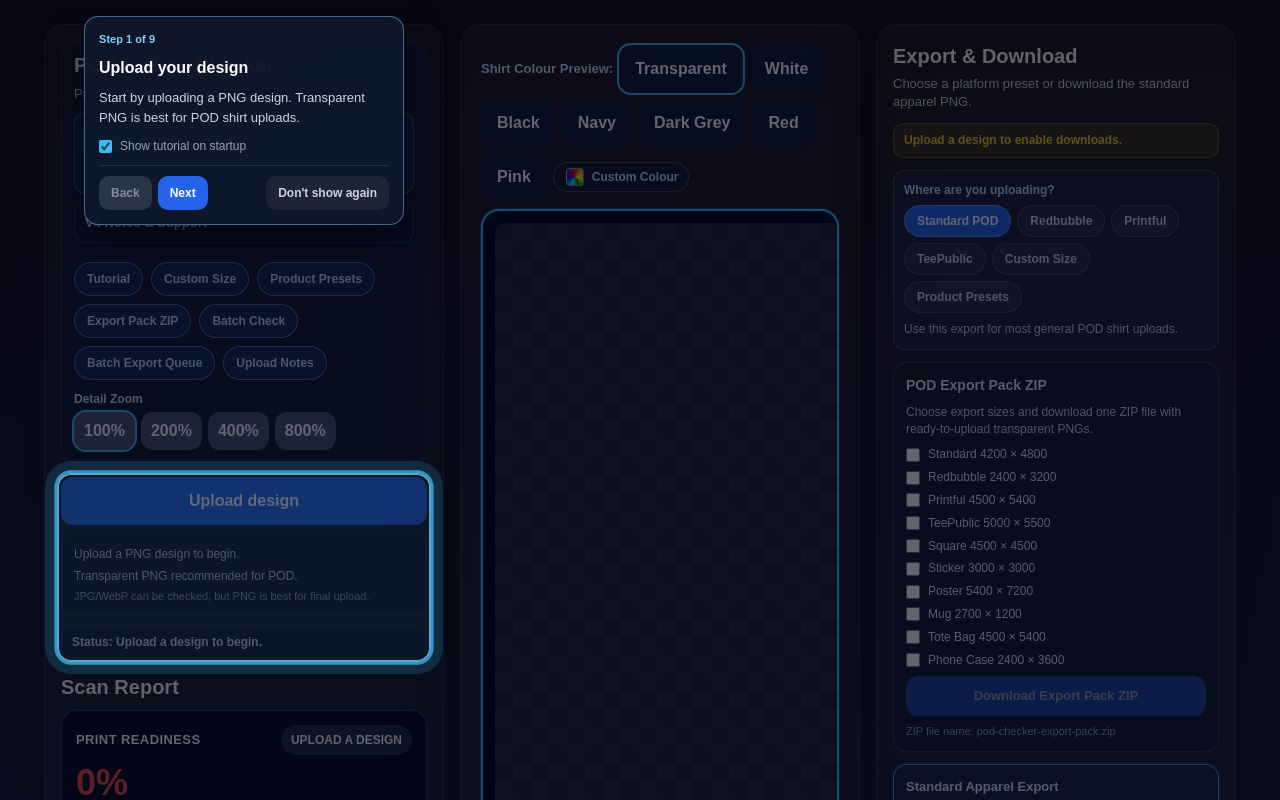
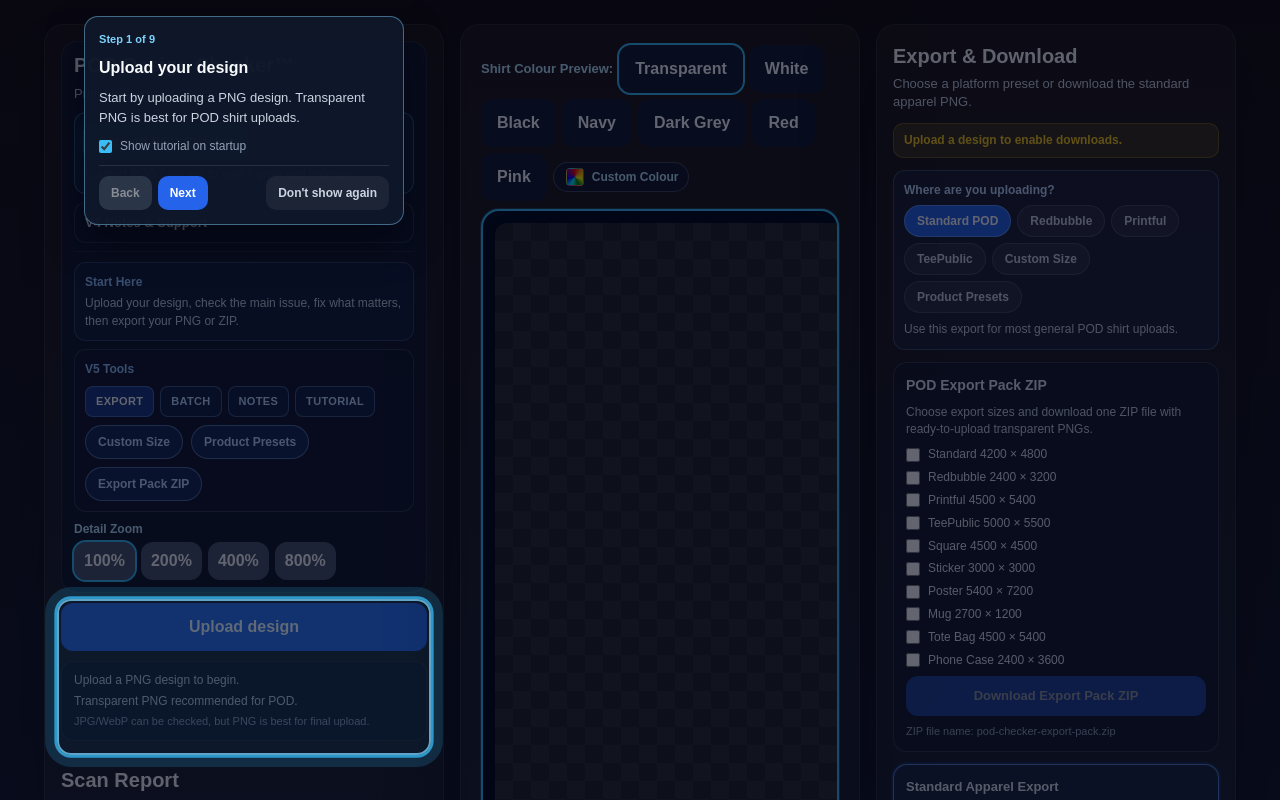
Before and after one commit to noobmacker-creator/pod-design-checker, a Next.js app: page / in a window 1280 px wide. Shown: the top 800 px of the page. Built offline with nearby package versions, Linux system fonts and the light colour scheme.

Commit message:
professional ui polish pass

```diff
--- a/app/components/ScanResultsPanel.tsx
+++ b/app/components/ScanResultsPanel.tsx
@@ -74,12 +74,7 @@ function getAutoFixHelperText(): string {
   return 'Review the preview first.';
 }
 
-function getFixedDownloadButtonText(
-  uploadTarget: 'standard' | 'redbubble' | 'printful' | 'teepublic' | 'custom' | 'presets',
-): string {
-  if (uploadTarget === 'standard') {
-    return 'Download Standard 4200 × 4800 PNG';
-  }
+function getFixedDownloadButtonText(): string {
   return 'Download Fixed PNG';
 }
 
@@ -217,7 +212,31 @@ export default function ScanResultsPanel({
   onDownloadBatchExportZip,
   uploadTarget = 'standard',
 }: ScanResultsPanelProps) {
-  const [uploadNotesOpen, setUploadNotesOpen] = useState(false);
+  const [v5ToolsTab, setV5ToolsTab] = useState<'export' | 'batch' | 'notes' | 'tutorial'>('export');
+
+  const v5TabButtonStyle = (active: boolean): React.CSSProperties => ({
+    padding: '6px 10px',
+    borderRadius: 8,
+    fontSize: 11,
+    fontWeight: 800,
+    textTransform: 'uppercase',
+    letterSpacing: '0.03em',
+    background: active ? 'rgba(37, 99, 235, 0.45)' : 'rgba(37, 99, 235, 0.14)',
+    color: active ? '#ffffff' : '#bfdbfe',
+    border: '1px solid rgba(147, 197, 253, 0.35)',
+    cursor: 'pointer',
+  });
+
+  const v5ToolButtonStyle: React.CSSProperties = {
+    padding: '7px 12px',
+    borderRadius: 999,
+    fontSize: 12,
+    fontWeight: 800,
+    background: 'rgba(37, 99, 235, 0.22)',
+    color: '#bfdbfe',
+    border: '1px solid rgba(147, 197, 253, 0.45)',
+    cursor: 'pointer',
+  };
   // Auto Fix detection: once Auto Fix has run, the placement/size issues it resolves
   // should disappear from the active scan report AND from the Result Summary, instead
   // of being listed in a separate "Handled by Auto Fix" section.
@@ -432,7 +451,7 @@ export default function ScanResultsPanel({
   const displayScore =
     img && criticalActive.length === 0 && warningActive.length === 0 ? 100 : printScore;
 
-  const uploadNotesPanel = uploadNotesOpen ? (
+  const uploadNotesPanel = v5ToolsTab === 'notes' ? (
     <PODUploadNotes
       file={file}
       img={img}
@@ -589,90 +608,79 @@ export default function ScanResultsPanel({
                 </div>
               </details>
             </div>
-            <div style={{ display: 'flex', flexWrap: 'wrap', gap: 8 }}>
-              <button
-                type="button"
-                onClick={() => onOpenTutorial?.()}
+
+            <div
               style={{
-                  padding: '7px 12px',
-                  borderRadius: 999,
-                  fontSize: 12,
-                  fontWeight: 800,
-                  background: 'rgba(37, 99, 235, 0.22)',
-                  color: '#bfdbfe',
-                  border: '1px solid rgba(147, 197, 253, 0.45)',
-                  cursor: 'pointer',
-                  width: 'fit-content',
+                padding: 10,
+                borderRadius: 12,
+                background: 'rgba(37, 99, 235, 0.08)',
+                border: '1px solid rgba(147, 197, 253, 0.22)',
+                display: 'grid',
+                gap: 4,
               }}
             >
-                Tutorial
-              </button>
-              <button
-                type="button"
-                onClick={() => onOpenCustomSize?.()}
+              <div style={{ fontWeight: 800, fontSize: 12, color: '#93c5fd' }}>Start Here</div>
+              <div style={{ fontSize: 12, color: '#cbd5e1', lineHeight: 1.45 }}>
+                Upload your design, check the main issue, fix what matters, then export your PNG or ZIP.
+              </div>
+            </div>
+
+            <div
               style={{
-                  padding: '7px 12px',
-                  borderRadius: 999,
-                  fontSize: 12,
-                  fontWeight: 800,
-                  background: 'rgba(37, 99, 235, 0.22)',
-                  color: '#bfdbfe',
-                  border: '1px solid rgba(147, 197, 253, 0.45)',
-                  cursor: 'pointer',
-                  width: 'fit-content',
+                padding: 10,
+                borderRadius: 12,
+                background: 'rgba(15, 23, 42, 0.55)',
+                border: '1px solid rgba(148, 163, 184, 0.22)',
+                display: 'grid',
+                gap: 8,
               }}
             >
+              <div style={{ fontWeight: 800, fontSize: 12, color: '#93c5fd' }}>V5 Tools</div>
+              <div style={{ display: 'flex', flexWrap: 'wrap', gap: 6 }}>
+                {(
+                  [
+                    ['export', 'Export'],
+                    ['batch', 'Batch'],
+                    ['notes', 'Notes'],
+                    ['tutorial', 'Tutorial'],
+                  ] as const
+                ).map(([tab, label]) => (
+                  <button
+                    key={tab}
+                    type="button"
+                    onClick={() => setV5ToolsTab(tab)}
+                    style={v5TabButtonStyle(v5ToolsTab === tab)}
+                  >
+                    {label}
+                  </button>
+                ))}
+              </div>
+
+              {v5ToolsTab === 'export' ? (
+                <div style={{ display: 'flex', flexWrap: 'wrap', gap: 8 }}>
+                  <button type="button" onClick={() => onOpenCustomSize?.()} style={v5ToolButtonStyle}>
                     Custom Size
                   </button>
-              <button
-                type="button"
-                onClick={() => onOpenProductPresets?.()}
-                style={{
-                  padding: '7px 12px',
-                  borderRadius: 999,
-                  fontSize: 12,
-                  fontWeight: 800,
-                  background: 'rgba(37, 99, 235, 0.22)',
-                  color: '#bfdbfe',
-                  border: '1px solid rgba(147, 197, 253, 0.45)',
-                  cursor: 'pointer',
-                  width: 'fit-content',
-                }}
-              >
+                  <button type="button" onClick={() => onOpenProductPresets?.()} style={v5ToolButtonStyle}>
                     Product Presets
                   </button>
-              <button
-                type="button"
-                onClick={() => onOpenExportPackZip?.()}
-                style={{
-                  padding: '7px 12px',
-                  borderRadius: 999,
-                  fontSize: 12,
-                  fontWeight: 800,
-                  background: 'rgba(37, 99, 235, 0.22)',
-                  color: '#bfdbfe',
-                  border: '1px solid rgba(147, 197, 253, 0.45)',
-                  cursor: 'pointer',
-                  width: 'fit-content',
-                }}
-              >
+                  <button type="button" onClick={() => onOpenExportPackZip?.()} style={v5ToolButtonStyle}>
                     Export Pack ZIP
                   </button>
+                </div>
+              ) : null}
+
+              {v5ToolsTab === 'batch' ? (
+                <div style={{ display: 'grid', gap: 8 }}>
+                  <div style={{ display: 'flex', flexWrap: 'wrap', gap: 8 }}>
                     <button
                       type="button"
                       onClick={() => onOpenBatchCheck?.()}
                       style={{
-                  padding: '7px 12px',
-                  borderRadius: 999,
-                  fontSize: 12,
-                  fontWeight: 800,
+                        ...v5ToolButtonStyle,
                         background: batchCheckOpen
                           ? 'rgba(37, 99, 235, 0.45)'
                           : 'rgba(37, 99, 235, 0.22)',
-                  color: '#bfdbfe',
-                  border: '1px solid rgba(147, 197, 253, 0.45)',
-                  cursor: 'pointer',
-                  width: 'fit-content',
                       }}
                     >
                       Batch Check
@@ -681,56 +689,36 @@ export default function ScanResultsPanel({
                       type="button"
                       onClick={() => onOpenBatchExport?.()}
                       style={{
-                  padding: '7px 12px',
-                  borderRadius: 999,
-                  fontSize: 12,
-                  fontWeight: 800,
+                        ...v5ToolButtonStyle,
                         background: batchExportOpen
                           ? 'rgba(37, 99, 235, 0.45)'
                           : 'rgba(37, 99, 235, 0.22)',
-                  color: '#bfdbfe',
-                  border: '1px solid rgba(147, 197, 253, 0.45)',
-                  cursor: 'pointer',
-                  width: 'fit-content',
                       }}
                     >
                       Batch Export Queue
                     </button>
-              <button
-                type="button"
-                onClick={() => setUploadNotesOpen((open) => !open)}
-                style={{
-                  padding: '7px 12px',
-                  borderRadius: 999,
-                  fontSize: 12,
-                  fontWeight: 800,
-                  background: uploadNotesOpen
-                    ? 'rgba(37, 99, 235, 0.45)'
-                    : 'rgba(37, 99, 235, 0.22)',
-                  color: '#bfdbfe',
-                  border: '1px solid rgba(147, 197, 253, 0.45)',
-                  cursor: 'pointer',
-                  width: 'fit-content',
-                }}
-              >
-                Upload Notes
+                  </div>
+                  {batchCheckOpen && onLoadFileFromBatch ? (
+                    <BatchPODChecker onOpenInChecker={onLoadFileFromBatch} />
+                  ) : null}
+                  {batchExportOpen && onDownloadBatchExportZip ? (
+                    <BatchExportQueue onDownloadBatchZip={onDownloadBatchExportZip} />
+                  ) : null}
+                </div>
+              ) : null}
+
+              {v5ToolsTab === 'notes' ? uploadNotesPanel : null}
+
+              {v5ToolsTab === 'tutorial' ? (
+                <div style={{ display: 'grid', gap: 8 }}>
+                  <button type="button" onClick={() => onOpenTutorial?.()} style={v5ToolButtonStyle}>
+                    Open Tutorial
                   </button>
+                  <div style={{ fontSize: 12, color: '#94a3b8', lineHeight: 1.45 }}>
+                    Step-by-step guide for upload, scan, Auto Fix, export, and shirt colour preview.
                   </div>
-            {batchCheckOpen && onLoadFileFromBatch && (
-              <BatchPODChecker
-                onOpenInChecker={onLoadFileFromBatch}
-                aboveFileControls={uploadNotesOpen ? uploadNotesPanel : undefined}
-              />
-            )}
-            {batchExportOpen && onDownloadBatchExportZip && (
-              <BatchExportQueue
-                onDownloadBatchZip={onDownloadBatchExportZip}
-                aboveFileControls={
-                  uploadNotesOpen && !batchCheckOpen ? uploadNotesPanel : undefined
-                }
-              />
-            )}
-            {uploadNotesOpen && !batchCheckOpen && !batchExportOpen && uploadNotesPanel}
+                </div>
+              ) : null}
             </div>
 
             <div
@@ -850,22 +838,6 @@ export default function ScanResultsPanel({
             </div>
           ) : null}
 
-          <div
-            style={{
-              padding: '6px 10px',
-              borderRadius: 12,
-              background: 'rgba(15,23,42,0.82)',
-              border: '1px solid rgba(255,255,255,0.08)',
-              color: '#cbd5e1',
-              fontSize: 12,
-              fontWeight: 700,
-              width: '100%',
-              boxSizing: 'border-box',
-            }}
-          >
-            Status: {actionMessage}
-          </div>
-
           {downloadMessage ? (
             <div
               style={{
@@ -904,6 +876,8 @@ export default function ScanResultsPanel({
           ) : null}
         </div>
       </div>
+      </div>
+
       <div style={{ display: 'grid', gap: 8 }} data-tour="scan-results">
         <h2 style={{ margin: 0, fontSize: 20, fontWeight: 800 }}>Scan Report</h2>
       <div
@@ -985,9 +959,18 @@ export default function ScanResultsPanel({
             border: '1px solid rgba(255,255,255,0.10)',
             fontSize: 14,
             lineHeight: 1.45,
+            display: 'grid',
+            gap: 8,
           }}
         >
+          {autoFixApplied ? (
+            <div>
+              <span style={{ fontWeight: 800 }}>Status:</span> {getAutoFixAppliedText()}
+            </div>
+          ) : null}
+          <div>
             <span style={{ fontWeight: 800 }}>Main Issue:</span> {mainIssue}
+          </div>
         </div>
 
         <div style={{ display: 'grid', gap: 8 }} data-tour="autofix">
@@ -1085,9 +1068,6 @@ export default function ScanResultsPanel({
                 gap: 8,
               }}
             >
-              <div style={{ fontSize: 12, lineHeight: 1.45, color: '#94a3b8' }}>
-                {getAutoFixHelperText()}
-              </div>
               <button
                 type="button"
                 onClick={() => {
@@ -1106,7 +1086,7 @@ export default function ScanResultsPanel({
                   cursor: img ? 'pointer' : 'not-allowed',
                 }}
               >
-                {getFixedDownloadButtonText(uploadTarget)}
+                {getFixedDownloadButtonText()}
               </button>
               {uploadTarget === 'standard' ? (
                 <div style={{ fontSize: 11, color: '#64748b', lineHeight: 1.4 }}>
@@ -1430,7 +1410,7 @@ export default function ScanResultsPanel({
           lineHeight: 1.45,
         }}
       >
-        POD Checker V4 includes DTG/DTF apparel export, Printful Readiness Check, Redbubble presets, TeePublic all-products export, and Shirt Colour Preview with custom colours. More POD tools coming soon.
+        POD Checker V5 includes DTG/DTF apparel export, Printful Readiness Check, Redbubble presets, TeePublic all-products export, Shirt Colour Preview with custom colours, and V5 export tools. More POD tools coming soon.
       </div>
     </div>
   );
```
Lines whose indentation alone changed are shown as unchanged.
